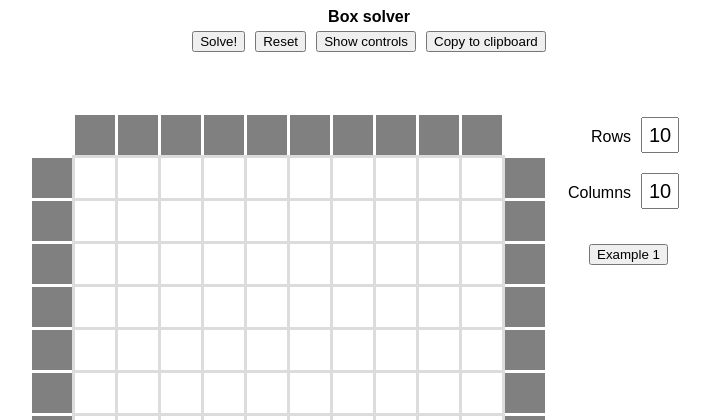
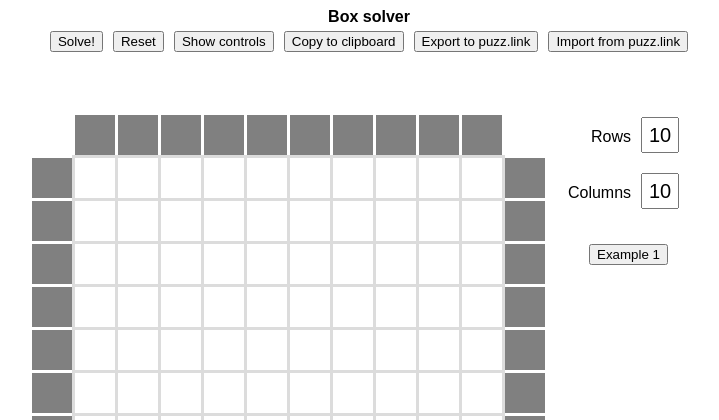
Before and after one commit to T0nyX1ang/noqx, a FastAPI app: page /box in a window 1280 px wide. Shown: the top 420 px of the page, without its empty margins (271-990 px from the left). Run offline with FastAPI, Linux system fonts and the light colour scheme.

Commit message:
feat: add import and export buttons (functions not implemented)

```diff
--- a/static/noq/noq.js
+++ b/static/noq/noq.js
@@ -701,3 +701,20 @@ function display_error_message(error_str) {
   error = JSON.parse(error_str);
   get("header_div").innerHTML = error.detail || "An unknown error occurred";
 }
+
+///////////////////////////////////////
+// import from / export to puzz.link //
+///////////////////////////////////////
+
+function export_to_puzzlink() {}
+
+function import_from_puzzlink() {
+  let name = prompt(
+    "Please enter the saved file from puzz.link (notice: click SAVE FILE AS instead of EXPORT URL!):"
+  );
+  if (name !== null) {
+    console.log("你好，" + name + "！");
+  } else {
+    console.log("用户取消了输入。");
+  }
+}
--- a/templates/noq.html
+++ b/templates/noq.html
@@ -19,6 +19,8 @@
       <button id="reset_button" onclick="reset_button_callback()">Reset</button>
       <button id="controls_button" onclick="toggle_controls()">Show controls</button>
       <button id="copy_button" onclick="copy_to_clipboard()">Copy to clipboard</button>
+      <button id="export_button" onclick="export_to_puzzlink()">Export to puzz.link</button>
+      <button id="import_button" onclick="import_from_puzzlink()">Import from puzz.link</button>
     </div>
   </div>
 
```
